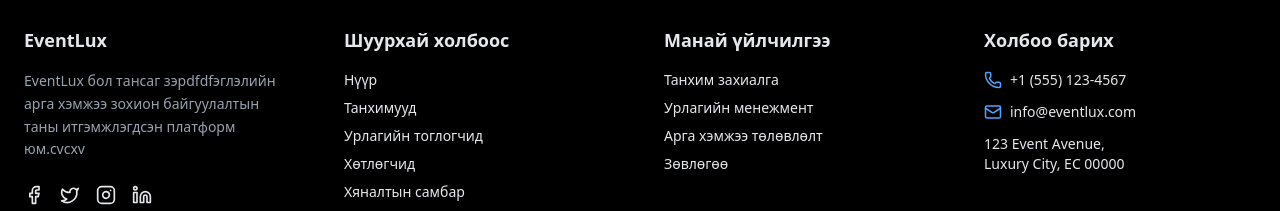
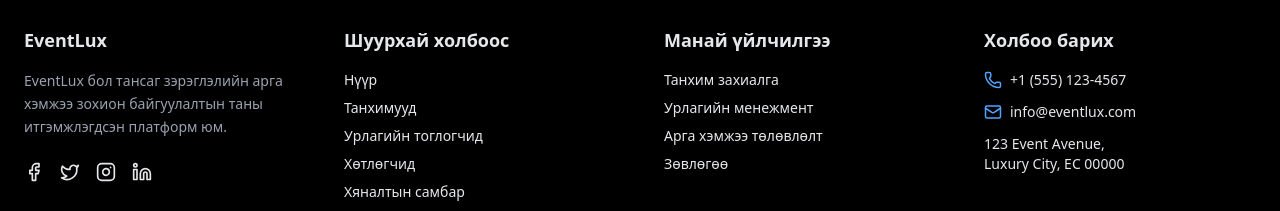
Before and after one commit to Team-DH2/Team-DH-EventHall, a Next.js app: page /home in a window 1280 px wide. Shown: the part 839-1050 px from the top of the page. Built offline with nearby package versions, Linux system fonts and the light colour scheme; a web font is replaced by a local one.

Commit message:
suldee suuld

```diff
--- a/components/us/LayoutFooter.tsx
+++ b/components/us/LayoutFooter.tsx
@@ -18,8 +18,8 @@ export function LayoutFooter() {
           <div>
             <h2 className="text-lg font-semibold mb-4">EventLux</h2>
             <p className="text-sm text-gray-400 leading-relaxed">
-              EventLux бол тансаг зэрdfdfэглэлийн арга хэмжээ зохион
-              байгуулалтын таны итгэмжлэгдсэн платформ юм.cvcxv
+              EventLux бол тансаг зэрэглэлийн арга хэмжээ зохион байгуулалтын
+              таны итгэмжлэгдсэн платформ юм.
             </p>
 
             <div className="flex gap-4 mt-6">
```
